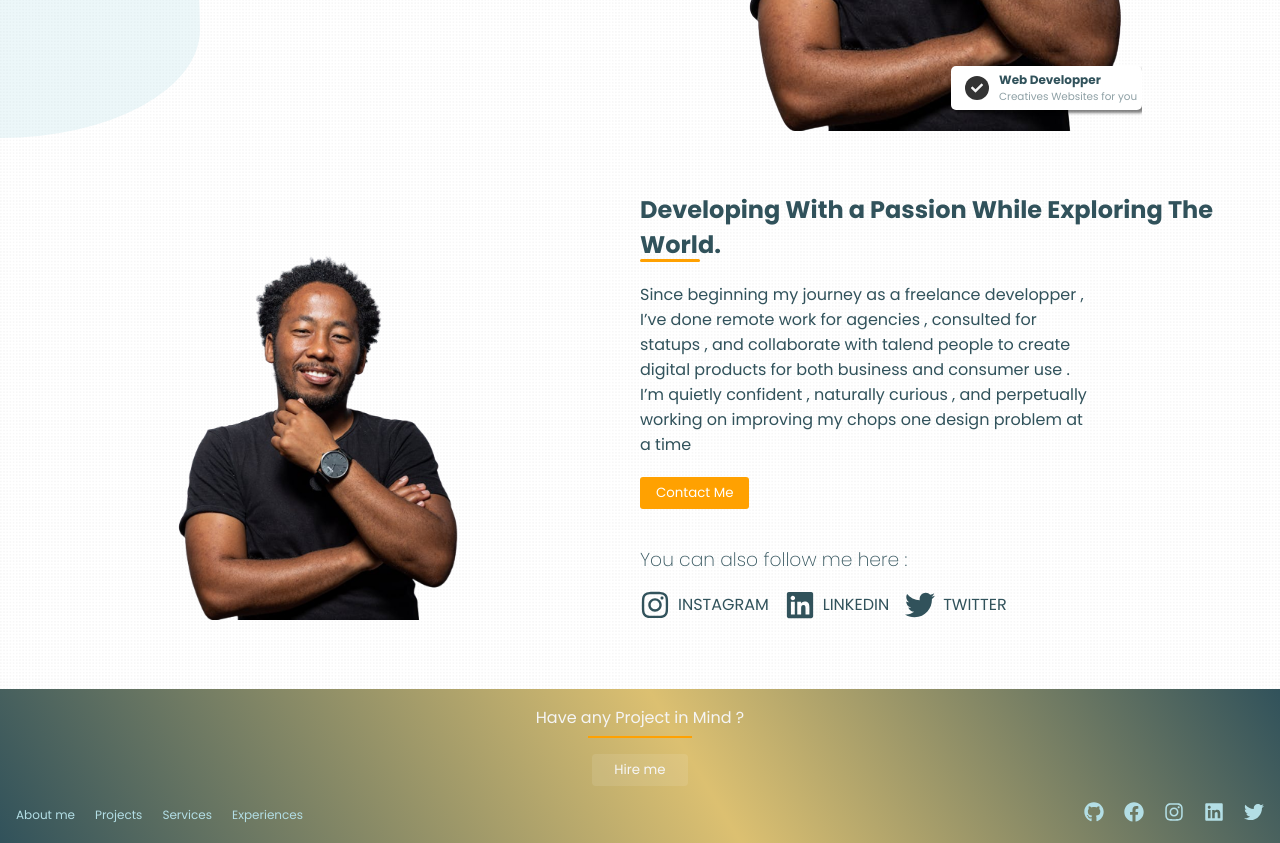
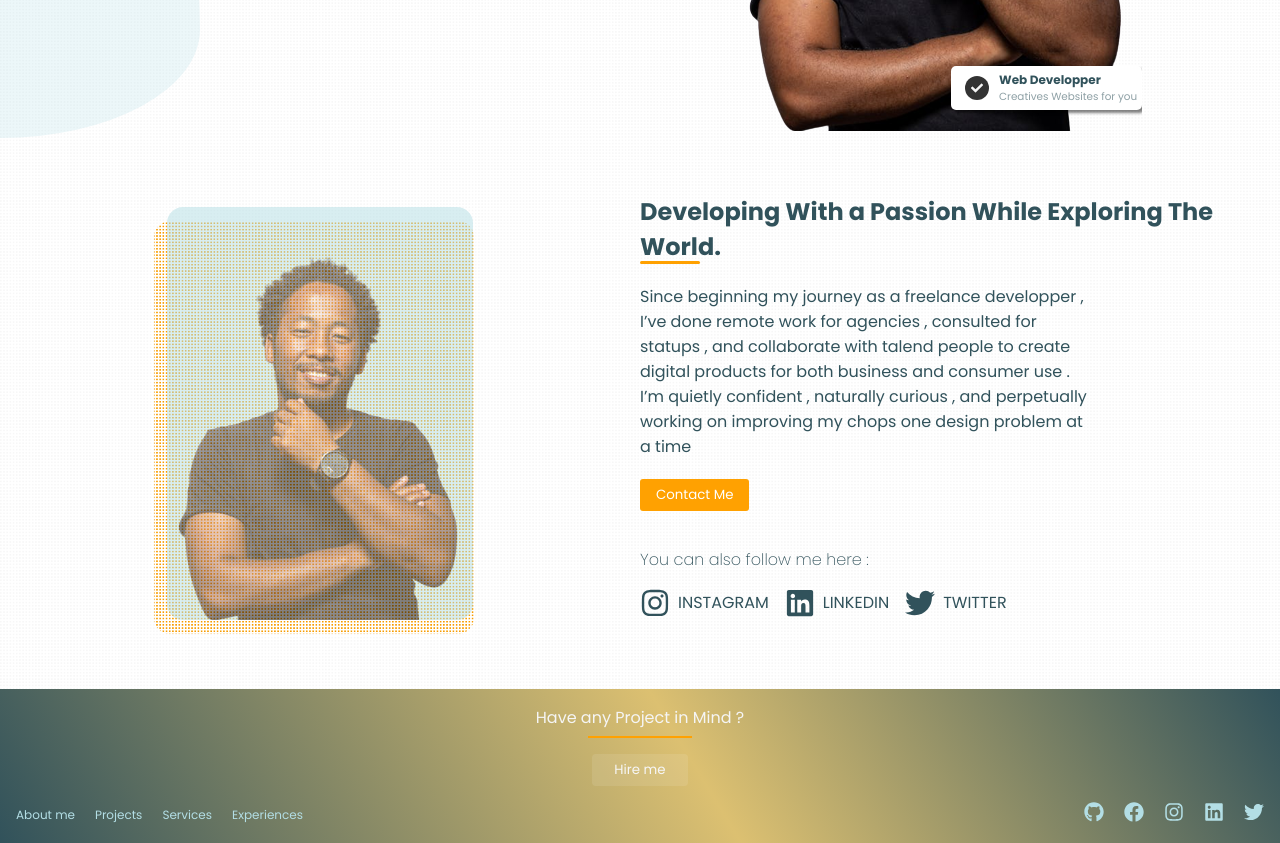
Before and after one commit to CREDO23/thierrybakera, a React (Vite) app: page / in a window 1280 px wide. Shown: the part 480-1323 px from the top of the page. Built offline with nearby package versions, Linux system fonts and the light colour scheme.

Commit message:
feat : add about section

```diff
--- a/src/components/About.jsx
+++ b/src/components/About.jsx
@@ -21,7 +21,7 @@ export default function () {
           <button>Contact Me</button>
         </div>
         <div className="media-socials">
-          <h3>You can also follow me here :</h3>
+          <h4>You can also follow me here :</h4>
           <ul>
             <li className="instagram">
               <FaInstagram size={30} />
--- a/src/styles/css/index.css
+++ b/src/styles/css/index.css
@@ -412,19 +412,36 @@ nav .mobile-menu {
   display: flex;
   align-items: center;
   justify-content: center;
+  position: relative;
+}
+.about .image::before {
+  content: "";
+  position: absolute;
+  top: 15%;
+  left: 49%;
+  height: 75%;
+  width: 20rem;
+  z-index: -10;
+  background: #ffa101;
+  transform: translateX(-50%);
+  border-radius: 1rem;
 }
 .about .image img {
   height: 75%;
+  background: #b3dee5;
+  opacity: 0.5;
+  border-radius: 1rem;
+}
+@media only screen and (max-width: 900px) {
+  .about .image img {
+    background: none;
+    opacity: 1;
+  }
 }
 .about .about-me {
   display: flex;
   flex-direction: column;
   justify-content: center;
-}
-@media only screen and (max-width: 760px) {
-  .about .about-me {
-    align-items: center;
-  }
 }
 .about .about-me h2 {
   width: 90%;
@@ -433,7 +450,6 @@ nav .mobile-menu {
 }
 @media only screen and (max-width: 760px) {
   .about .about-me h2 {
-    text-align: center;
     width: 100%;
   }
 }
@@ -458,7 +474,6 @@ nav .mobile-menu {
 @media only screen and (max-width: 900px) {
   .about .about-me p {
     width: 90%;
-    text-align: center;
   }
 }
 .about .about-me button {
@@ -483,7 +498,7 @@ nav .mobile-menu {
   gap: 1rem;
   margin: 1rem 0;
 }
-.about .media-socials h3 {
+.about .media-socials h4 {
   font-weight: 200;
 }
 .about .media-socials ul {
--- a/src/styles/sass/components/_about.scss
+++ b/src/styles/sass/components/_about.scss
@@ -35,22 +35,38 @@
         display: flex;
         align-items: center;
         justify-content: center;
+        position: relative;
+
+        &::before{
+            content : '';
+            position: absolute;
+            top :15%;
+            left : 49%;
+            height: 75%;
+            width: 20rem;
+            z-index: -10;
+            background: clr(primary , yellow);
+            transform: translateX(-50%);
+            border-radius: 1rem;
+        }
 
         img{
-            height : 75%
+            height : 75%;
+            background: clr(secondary , blue);
+            opacity: .5;
+            border-radius: 1rem;
+
+            @include mq(tablet){
+                background: none;
+                opacity: 1;
+            }
         }
     }
 
     .about-me{
-
         display: flex;
         flex-direction: column;
         justify-content: center;
-
-        @include mq(tablet-small){
-            align-items: center;
-
-        }
 
 
         h2{
@@ -59,7 +75,6 @@
             margin-bottom: 1.25rem;
 
             @include mq(tablet-small){
-                text-align: center;
                 width: 100%;
             }
 
@@ -84,7 +99,6 @@
 
             @include mq(tablet){
                 width: 90%;
-                text-align: center;
             }
         }
 
@@ -111,7 +125,7 @@
         gap: 1rem;
         margin: 1rem 0;
 
-        h3{
+        h4{
             font-weight: 200;
         }
 
```
Also changed, not shown: 1 other file (tests, documents, lock files or other folders).
